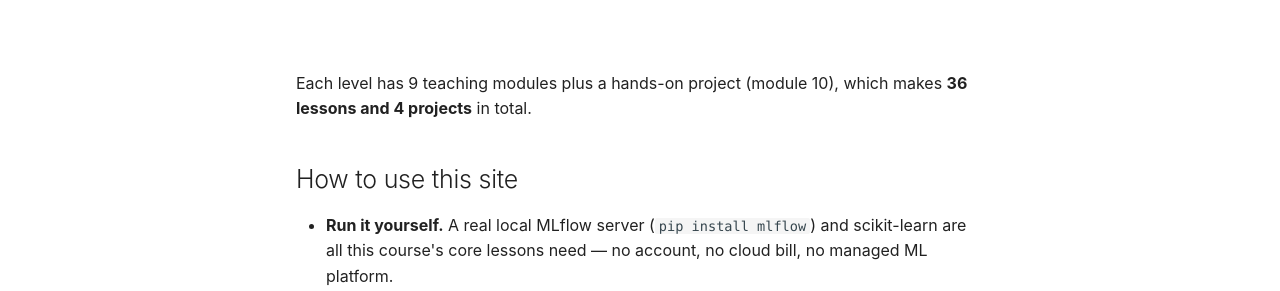
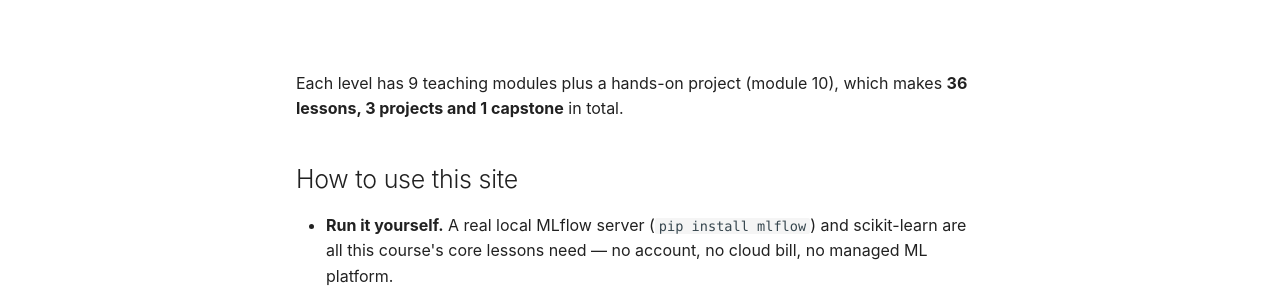
Before and after one commit to SIGILIPELLI/mlops-mastery-path, an MkDocs documentation site: the page built from docs/index.md, in a window 1280 px wide and 900 px high, scrolled down 630 px. Shown: the part 187-478 px from the top of the window. Built offline with MkDocs 1.6.1 and Material for MkDocs 9.7.7, drawn with Linux system fonts in a browser that asks for light colours; comment, search, counter and statistics services are not loaded.

Commit message:
Course description and counts state lessons, projects and capstone from the registry
Co-Authored-By: Claude Sonnet 5.5 <noreply@anthropic.com>

```diff
--- a/docs/index.md
+++ b/docs/index.md
@@ -1,6 +1,6 @@
 ---
 title: "Free MLOps Course: Experiment Tracking, Model Registry, Pipelines & Drift Monitoring"
-description: "Free MLOps course: 36 lessons and 4 projects on experiment tracking, model registries, training pipelines, deployment, and drift monitoring."
+description: "Free MLOps course: 36 lessons, 3 projects and 1 capstone on experiment tracking, model registries, training pipelines, deployment, and drift monitoring."
 ---
 
 # MLOps Mastery Path
@@ -31,7 +31,7 @@ course deliberately doesn't repeat that material.
 | **3 · Pipelines & Deployment** | Training pipelines, CI/CD for ML, containerizing, canary/shadow deployment, feature stores | 10 | Ship a model through a real, automated, tested pipeline |
 | **4 · Monitoring, Drift & Operating ML at Scale** | Data/concept drift, monitoring without ground truth, retraining triggers, governance | 10 | Detect real model degradation and decide when to retrain |
 
-Each level has 9 teaching modules plus a hands-on project (module 10), which makes **36 lessons and 4 projects** in total.
+Each level has 9 teaching modules plus a hands-on project (module 10), which makes **36 lessons, 3 projects and 1 capstone** in total.
 
 ## How to use this site
 
```
